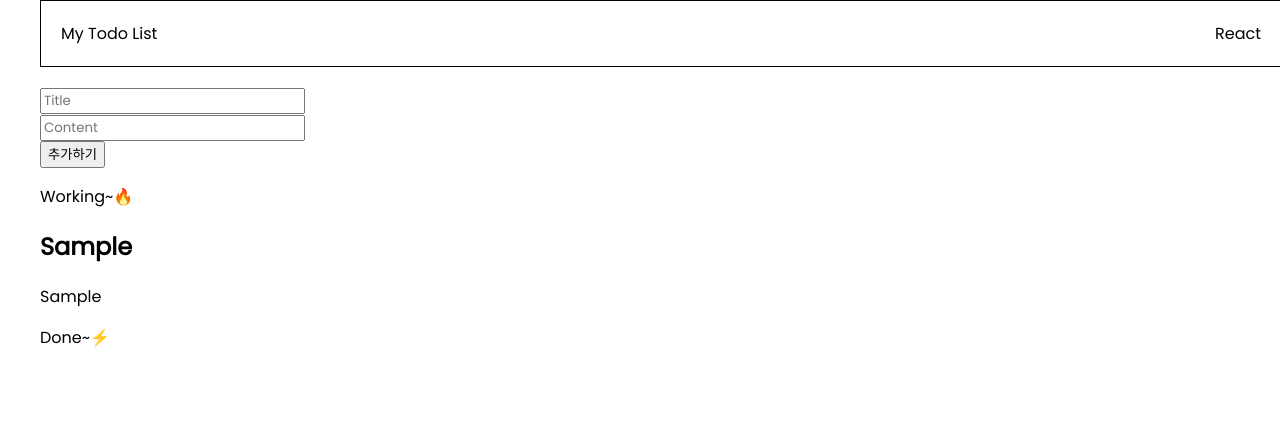
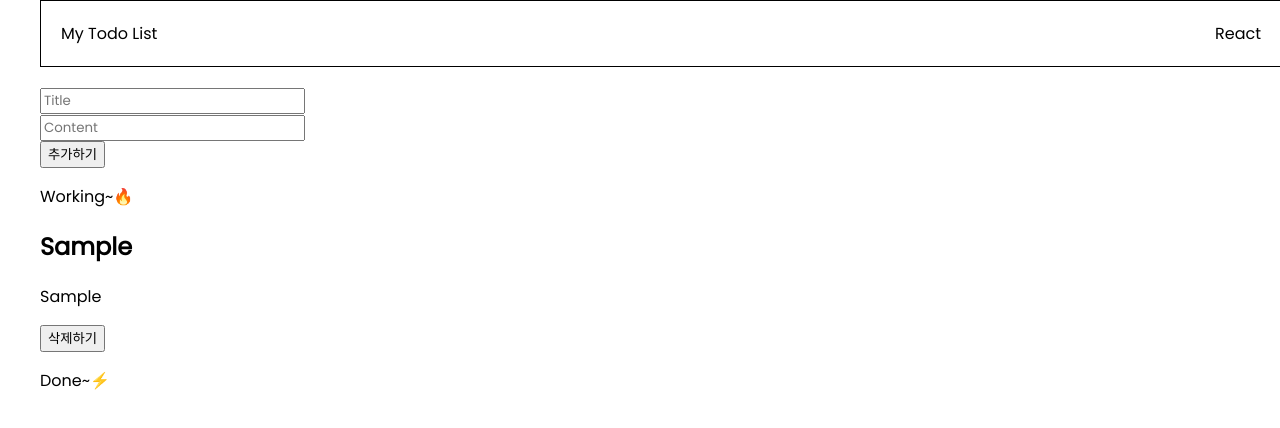
Before and after one commit to tube-jeonghoon/todolist, a React (Create React App) app: page / in a window 1280 px wide. Both pictures are taken after typing "Sample", "Sample" into the empty fields and a click on the button "추가하기". Shown: the top 428 px of the page. Built offline with nearby package versions, Linux system fonts and the light colour scheme.

Commit message:
삭제버튼 및 기능 구현 완료
clickRemoveButton 함수 작성 완료
- onclick 함수에 매개변수가 들어감 함수가 들어올 시 익명함수 작성해야 됌

```diff
--- a/src/App.jsx
+++ b/src/App.jsx
@@ -51,9 +51,15 @@ const App = () => {
 
   // -------------- 삭제 버튼 --------------
   const clickRemoveButton = (id) => {
+    const newTodo = todos.filter((todo) => todo.id !== id);
+    setTodos(newTodo);
+  };
+
+  // -------------- 완료 버튼 --------------
+  const clickDoneButton = (id) => {
     const newTodos = todos.map((todo) => {
       if (todo.id === id) {
-        return { ...todo, isDone: true };
+        return { ...todo, isDone: false };
       }
       return todo;
     });
@@ -120,8 +126,18 @@ const App = () => {
               if (item.isDone === false) {
                 return (
                   <div key={item.id}>
-                    <h2>{item.title}</h2>
-                    <p>{item.content}</p>
+                    <div className="contents_box">
+                      <h2>{item.title}</h2>
+                      <p>{item.content}</p>
+                    </div>
+                    <div className="remove_box">
+                      <button
+                        className="btn"
+                        onClick={() => clickRemoveButton(item.id)}
+                      >
+                        삭제하기
+                      </button>
+                    </div>
                   </div>
                 );
               }
```
